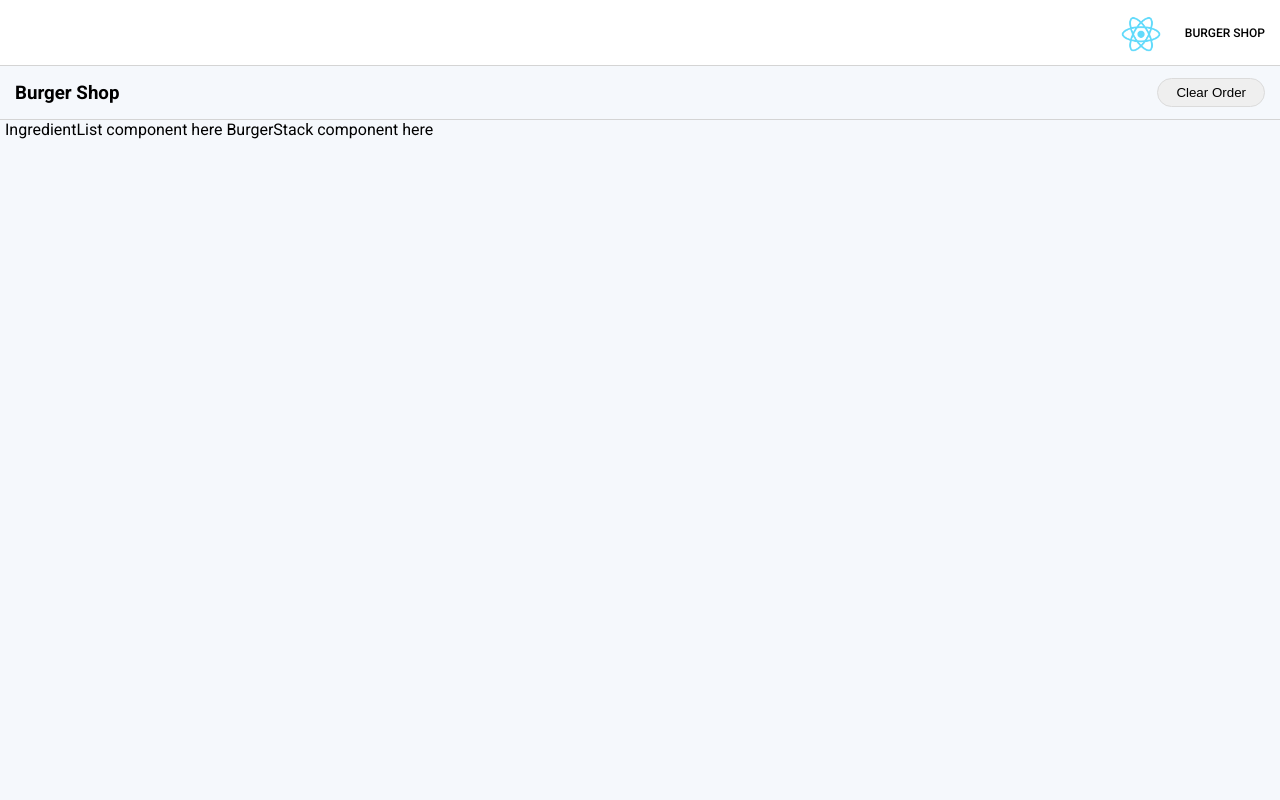
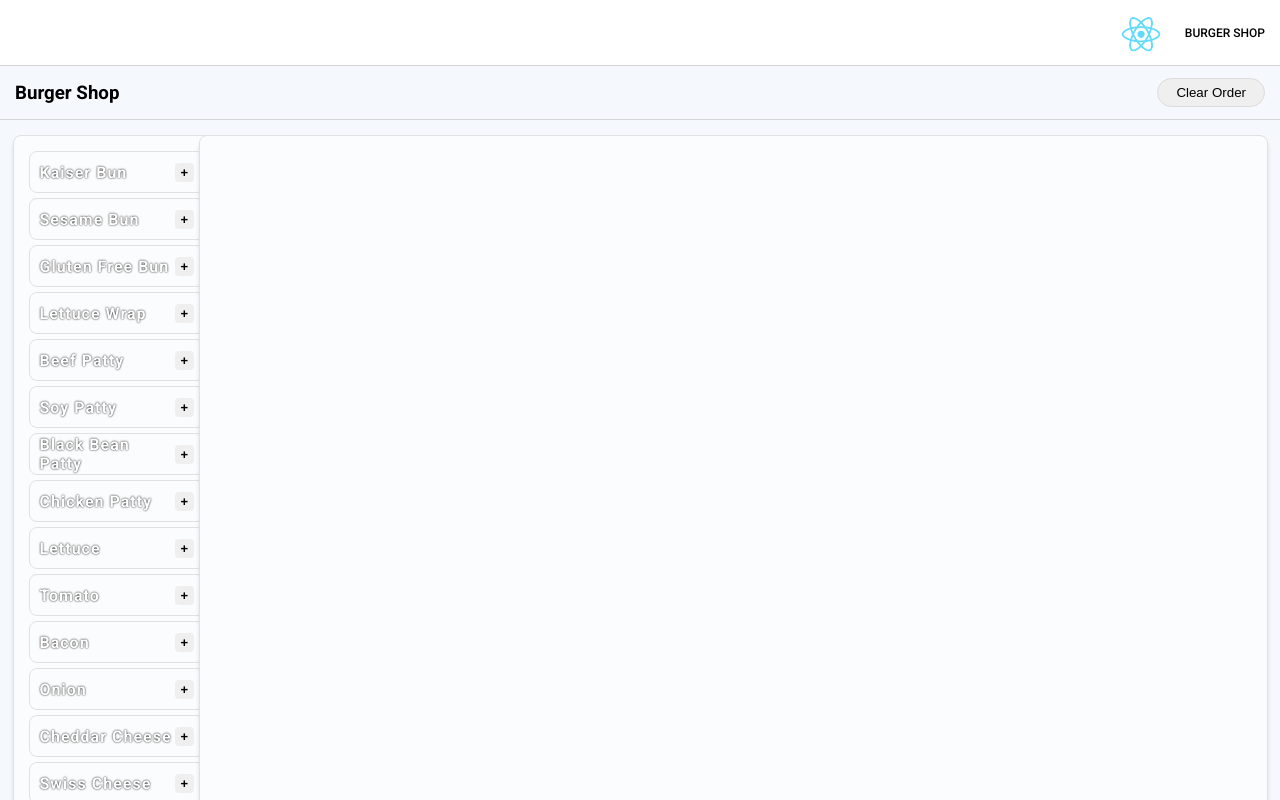
Before and after one commit to Muguntha96/reactville, a React (Create React App) app: page /burgers in a window 1280 px wide. Built offline with nearby package versions, Linux system fonts and the light colour scheme; a web font is replaced by a local one.

Commit message:
show list of ingredients

```diff
--- a/src/Components/BurgerShop/BurgerShop.jsx
+++ b/src/Components/BurgerShop/BurgerShop.jsx
@@ -1,8 +1,12 @@
 import '../../styles/burger.css'
+import { useState } from 'react'
+import { ingredients } from '../../data/burger-data'
+import IngridientList from './IngredientList'
+import BurgerStack from './BurgerStack'
 
-import { ingredients } from '../../data/burger-data'
 
 const BurgerShop = () => {
+  const [stack,setStack]=useState([])
   console.log(ingredients)
 
   return (
@@ -12,8 +16,10 @@ const BurgerShop = () => {
         <button>Clear Order</button>
       </nav>
       <section>
-        IngredientList component here
-        BurgerStack component here
+        <IngridientList key={ingredients.name} ingredients={ingredients} />
+
+
+      <BurgerStack />
       </section>
     </div>
   )
--- a/src/Components/BurgerShop/BurgerStack.jsx
+++ b/src/Components/BurgerShop/BurgerStack.jsx
@@ -1,8 +1,8 @@
-
+import Ingredient from "./Ingredient"
 const BurgerStack = (props) => {
   return (
     <ul className="burger-stack">
-      Use the map function and the Ingredient component here
+
     </ul>
   )
 }
--- a/src/Components/BurgerShop/Ingredient.jsx
+++ b/src/Components/BurgerShop/Ingredient.jsx
@@ -2,10 +2,13 @@
 const Ingredient = (props) => {
 	return (
 		<li>
-			Name of ingredient here
-			<button>+</button>
-			<button>X</button>
+	{props.ingredient.name}
+	{props.isList
+		?	<button>+</button>
+		:	<button>X</button>
+	}
 		</li>
+
 	)
 }
 
--- a/src/Components/BurgerShop/IngredientList.jsx
+++ b/src/Components/BurgerShop/IngredientList.jsx
@@ -1,9 +1,12 @@
+import Ingredient from "./Ingredient"
 
 const IngredientList = (props) => {
 	return (
-		<ul>
-			Use the map function and the Ingredient component here
-		</ul>
+		<div className="ingredient-list">
+			<ul>
+			{props.ingredients.map((ingredient,idx) => <Ingredient key={idx} isList={true} ingredient={ingredient}/>) }
+						</ul>
+		</div>
 	)
 }
 
```
Also changed, not shown: src/Components/Nav/Nav.jsx (+3 -6 lines).
